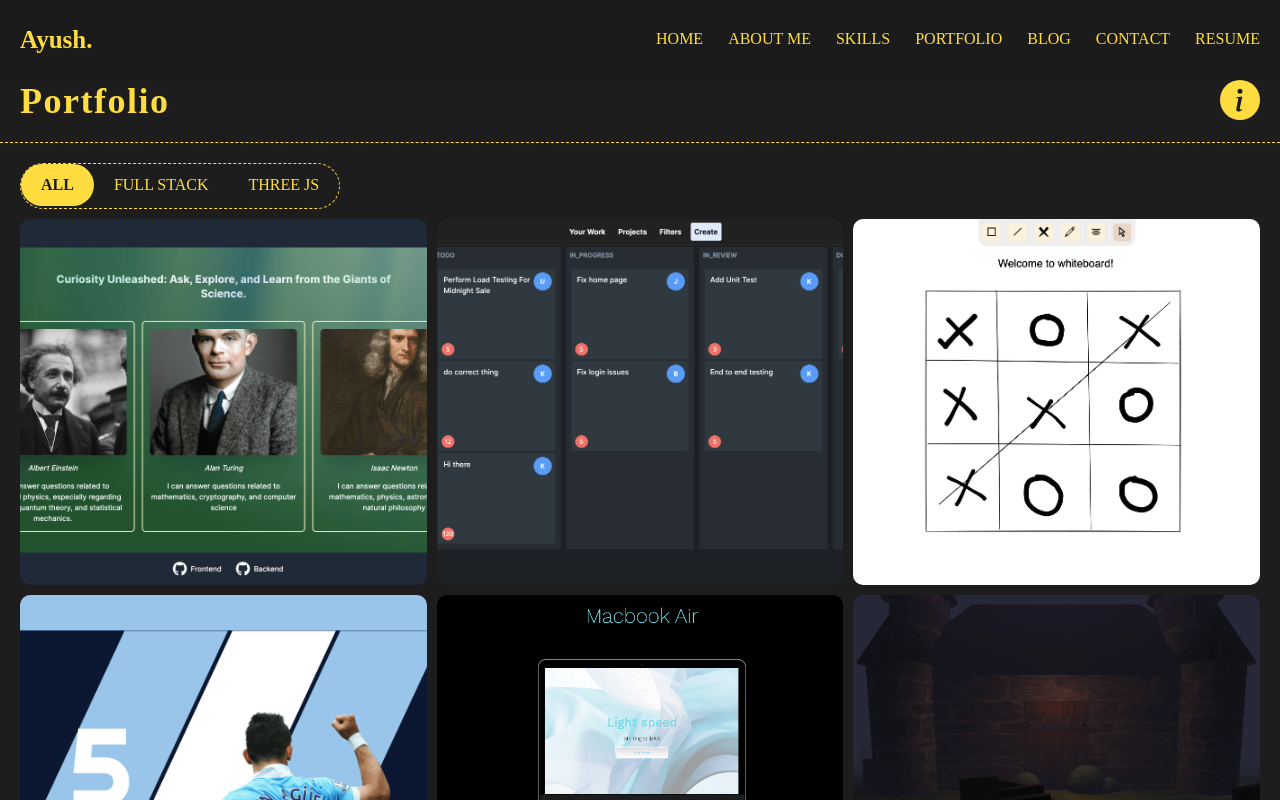
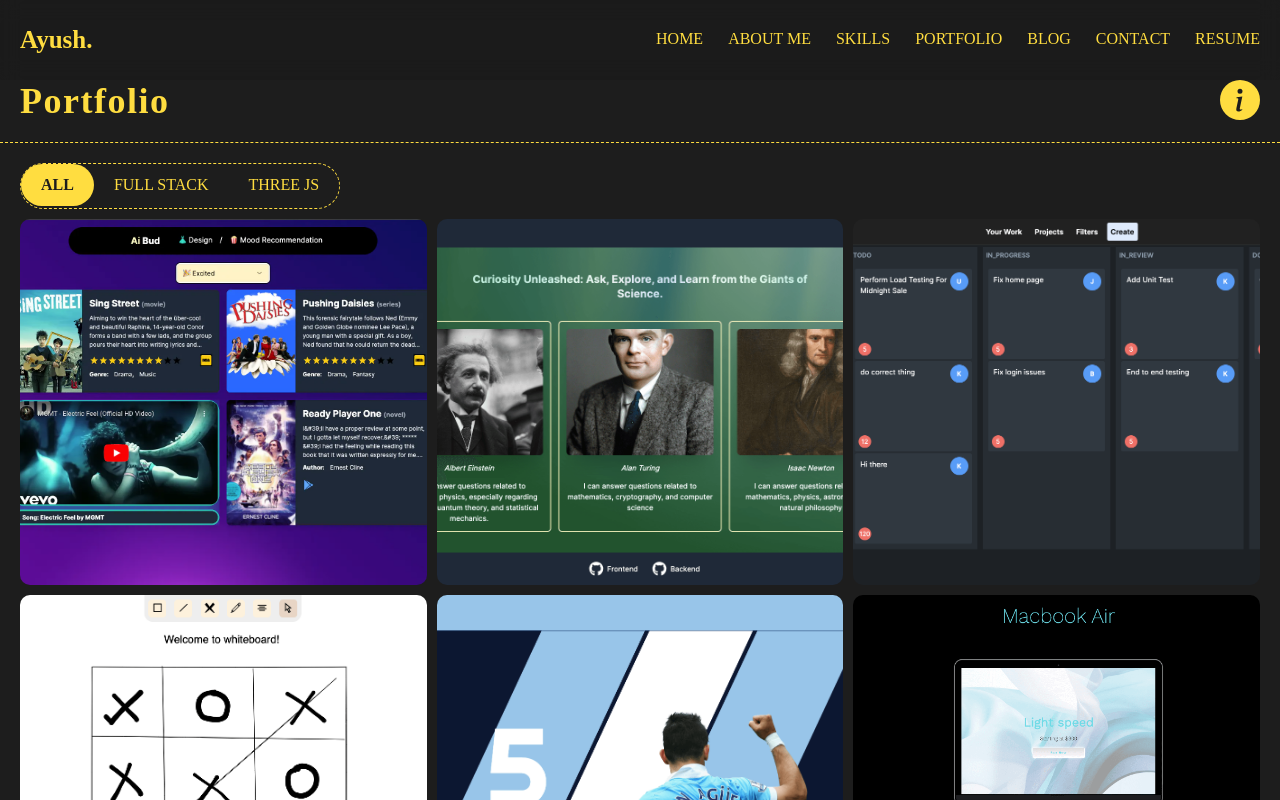
Before and after one commit to ayushagarwal27/portfolio, a React (Create React App) app: page /portfolio in a window 1280 px wide. Shown: the top 800 px of the page. Built offline with nearby package versions, Linux system fonts and the light colour scheme.

Commit message:
add aibud project

```diff
--- a/src/containers/portfolio/index.jsx
+++ b/src/containers/portfolio/index.jsx
@@ -9,10 +9,18 @@ import threeJsGame from '../../images/game.png';
 import appleReDesign from '../../images/apple-redesign.png';
 import whiteboard from '../../images/whiteboard.png';
 import geniusHive from '../../images/geniushive.png';
+import aiBud from '../../images/aibud.webp'
 import './styles.scss';
 import ProgressiveImage from '../../components/ProgressiveImage';
 
 const portfolioData = [
+  {
+    id: 2,
+    name: 'Ai Bud',
+    image: aiBud,
+    link: 'https://www.aibud.in/',
+    // code: 'https://github.com/ayushagarwal27/GeniusHiveAI-frontend',
+  },
   {
    id: 2,
    name: 'Genius Hive AI',
@@ -145,9 +153,9 @@ const Portfolio = () => {
                       <a href={item.link} target='_blank' rel='noreferrer'>
                         Visit
                       </a>
-                      <a href={item.code} target='_blank' rel='noreferrer'>
+                    {item.code &&  <a href={item.code} target='_blank' rel='noreferrer'>
                         Code
-                      </a>
+                      </a>}
                     </div>
                   </div>
                 )}
```
Also changed, not shown: src/images/aibud.webp (added).
